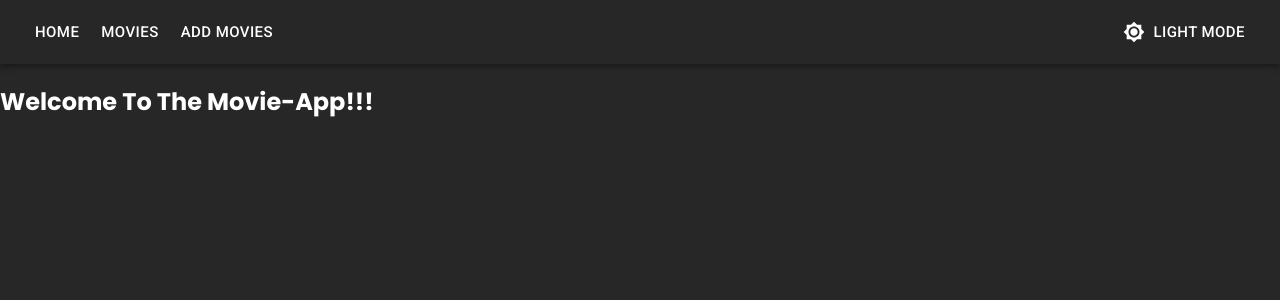
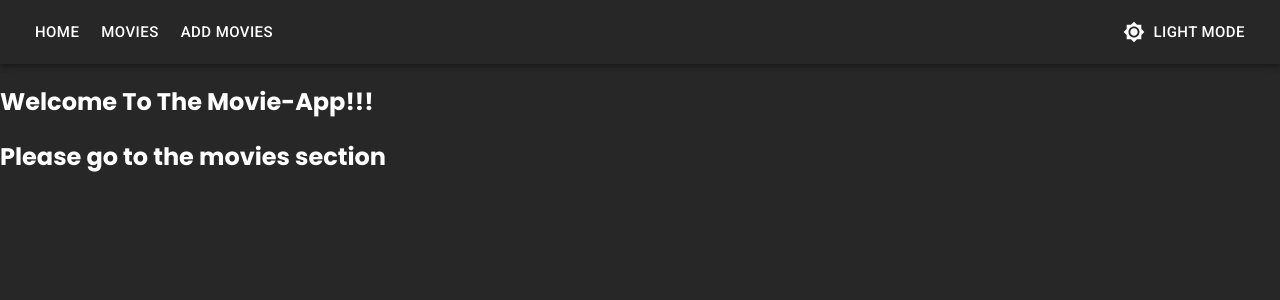
Before and after one commit to Vaishak-JN/react-movie-app, a React (Create React App) app: page / in a window 1280 px wide. Shown: the top 300 px of the page. Built offline with nearby package versions, Linux system fonts and the light colour scheme; no server answers.

Commit message:
removed unwanted code

```diff
--- a/src/Counter.js
+++ b/src/Counter.js
@@ -8,10 +8,7 @@ import Badge from '@mui/material/Badge';
 import MailIcon from '@mui/icons-material/Mail';
 // like counter
 export function Counter() {
-    // const like=0;
-    // state - current state- current data in web app
-    // const [state,setstate] = useState(initial value)
-    // setstate updates the state
+
     const [like, setLike] = useState(0)
     const [disLike, setDisLike] = useState(0)
     const incrementLike = () => setLike(like + 1)
--- a/src/Welcome.js
+++ b/src/Welcome.js
@@ -1,5 +1,8 @@
 export function Welcome() {
     return (
-        <h2>Welcome To The Movie-App!!!</h2>
+        <div>
+            <h2>Welcome To The Movie-App!!!</h2>
+            <h2>Please go to the movies section</h2>
+        </div>
     );
 }
```
Also changed, not shown: src/BasicForm.js (+0 -46 lines), src/EditMovie.js (+1 -107 lines), src/MovieList.js (+0 -9 lines), 1 other file (tests, documents, lock files or other folders).
